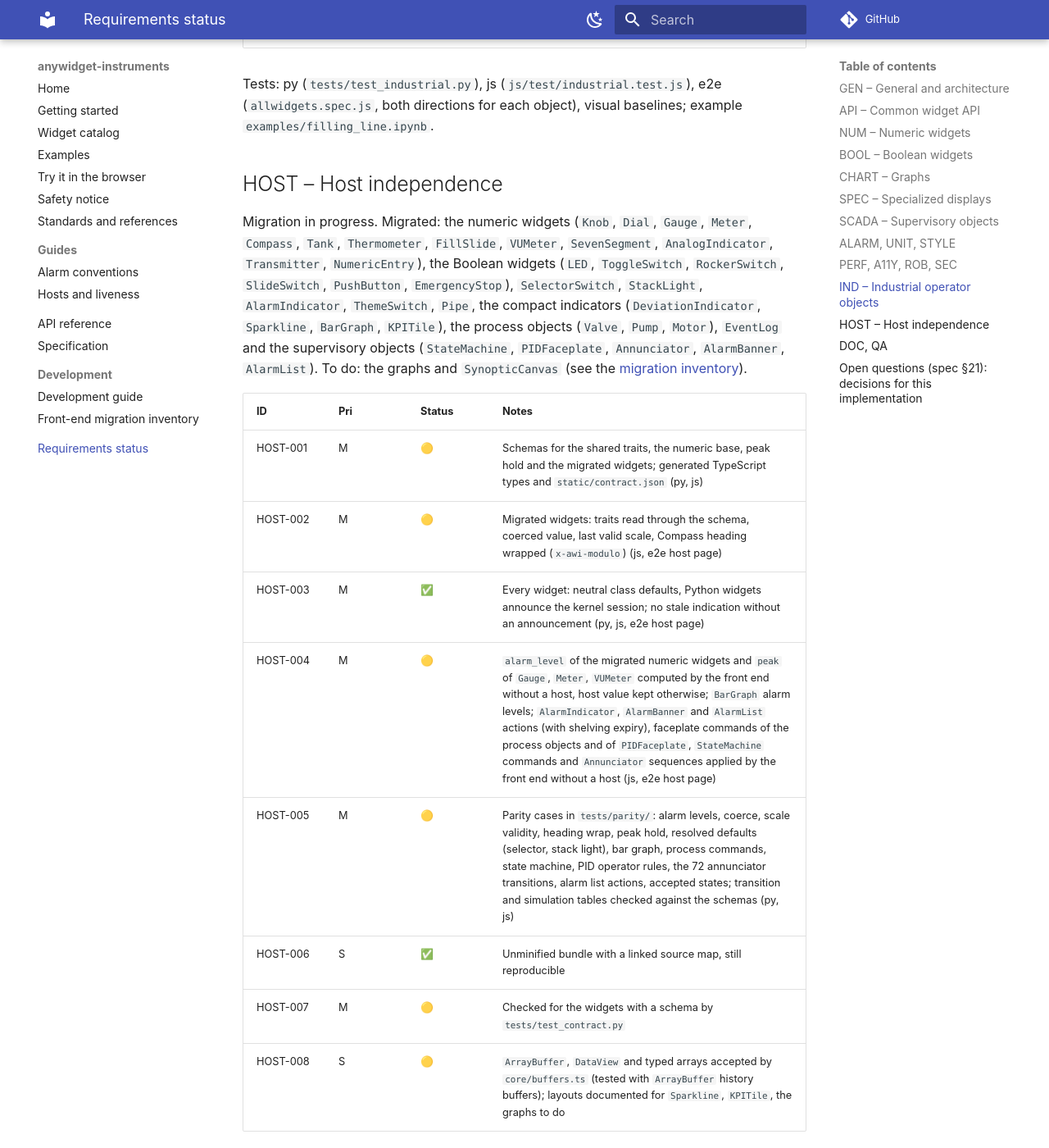
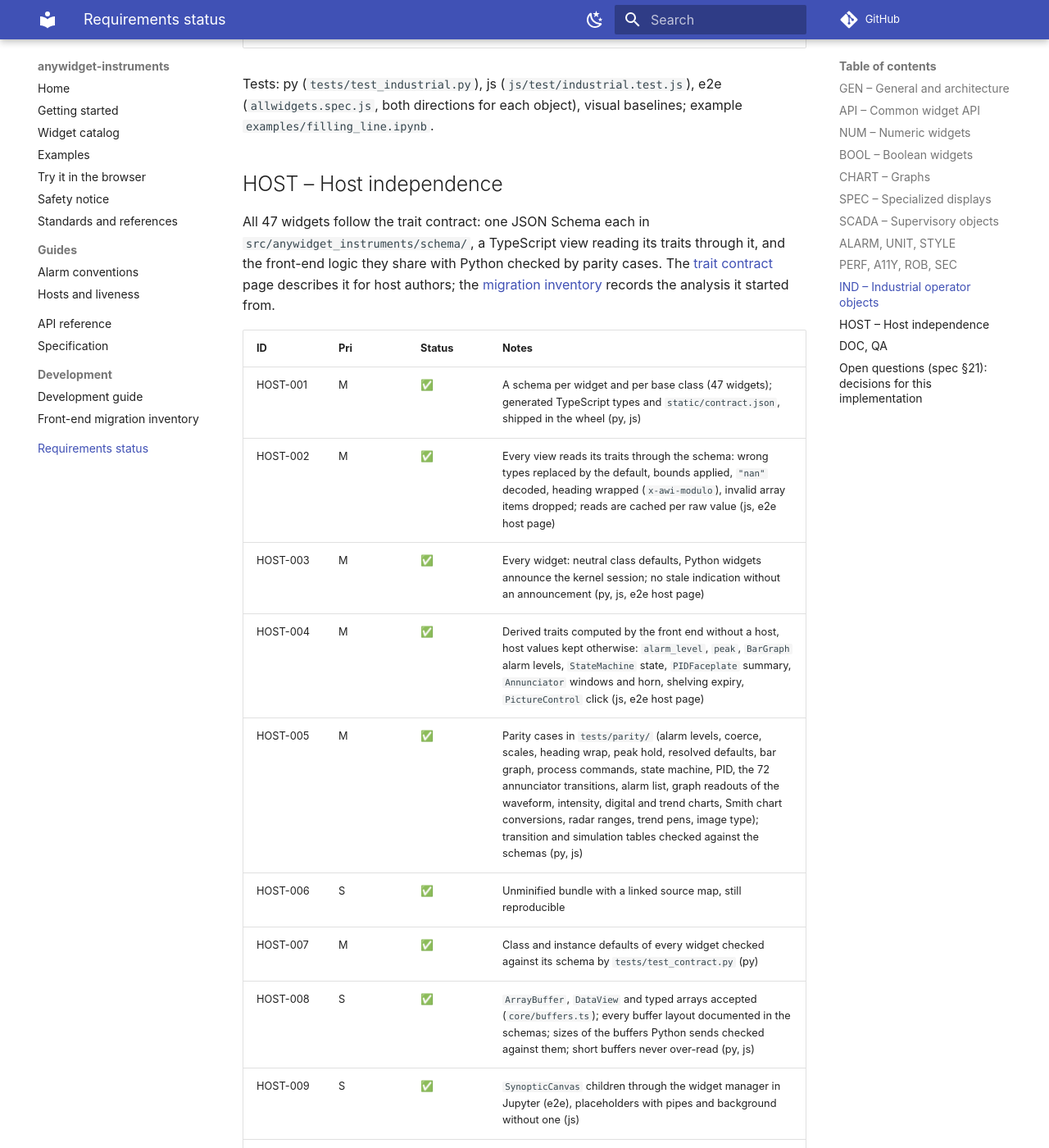
Before and after one commit to AnywidgetInstruments/anywidget-instruments-industrial, an MkDocs documentation site: the page built from docs/requirements-status.md, in a window 1280 px wide and 1400 px high, scrolled down 6793 px. Shown: the whole window at 82% size. Built offline with MkDocs 1.6.1 and Material for MkDocs 9.7.7, drawn with Linux system fonts in a browser that asks for light colours; comment, search, counter and statistics services are not loaded; some of the changed text lies outside the part shown.

Commit message:
Specification 0.9: HOST-009 .. HOST-012, all HOST requirements met
- HOST-009 nested widgets through the host widget manager, with
  placeholders otherwise; HOST-010 binary traits as buffers or base64
  text; HOST-011 CI fails when Python, schemas and front end diverge;
  HOST-012 operator actions always sent, applied by the front end only
  without a host owning the state. Section 19.1 covers operator actions
  and process events.
- Requirement status: HOST-001 .. HOST-012 implemented, with their tests.
- Schema descriptions cite HOST-012 for operator actions and HOST-009
  for the synoptic children.

Assisted-by: AI

```diff
--- a/docs/requirements-status.md
+++ b/docs/requirements-status.md
@@ -127,28 +127,27 @@
 example `examples/filling_line.ipynb`.
 
 ## HOST – Host independence
-Migration in progress. Migrated: the numeric widgets (`Knob`, `Dial`, `Gauge`,
-`Meter`, `Compass`, `Tank`, `Thermometer`, `FillSlide`, `VUMeter`,
-`SevenSegment`, `AnalogIndicator`, `Transmitter`, `NumericEntry`), the Boolean
-widgets (`LED`, `ToggleSwitch`, `RockerSwitch`, `SlideSwitch`, `PushButton`,
-`EmergencyStop`), `SelectorSwitch`, `StackLight`, `AlarmIndicator`,
-`ThemeSwitch`, `Pipe`, the compact indicators (`DeviationIndicator`,
-`Sparkline`, `BarGraph`, `KPITile`), the process objects (`Valve`, `Pump`,
-`Motor`), `EventLog` and the supervisory objects (`StateMachine`,
-`PIDFaceplate`, `Annunciator`, `AlarmBanner`, `AlarmList`). To do: the
-graphs and `SynopticCanvas` (see the
-[migration inventory](dev/frontend-migration-inventory.md)).
+All 47 widgets follow the trait contract: one JSON Schema each in
+`src/anywidget_instruments/schema/`, a TypeScript view reading its traits
+through it, and the front-end logic they share with Python checked by parity
+cases. The [trait contract](trait-contract.md) page describes it for host
+authors; the [migration inventory](dev/frontend-migration-inventory.md)
+records the analysis it started from.
 
 | ID | Pri | Status | Notes |
 |---|---|---|---|
-| HOST-001 | M | 🟡 | Schemas for the shared traits, the numeric base, peak hold and the migrated widgets; generated TypeScript types and `static/contract.json` (py, js) |
-| HOST-002 | M | 🟡 | Migrated widgets: traits read through the schema, coerced value, last valid scale, Compass heading wrapped (`x-awi-modulo`) (js, e2e host page) |
+| HOST-001 | M | ✅ | A schema per widget and per base class (47 widgets); generated TypeScript types and `static/contract.json`, shipped in the wheel (py, js) |
+| HOST-002 | M | ✅ | Every view reads its traits through the schema: wrong types replaced by the default, bounds applied, `"nan"` decoded, heading wrapped (`x-awi-modulo`), invalid array items dropped; reads are cached per raw value (js, e2e host page) |
 | HOST-003 | M | ✅ | Every widget: neutral class defaults, Python widgets announce the kernel session; no stale indication without an announcement (py, js, e2e host page) |
-| HOST-004 | M | 🟡 | `alarm_level` of the migrated numeric widgets and `peak` of `Gauge`, `Meter`, `VUMeter` computed by the front end without a host, host value kept otherwise; `BarGraph` alarm levels; `AlarmIndicator`, `AlarmBanner` and `AlarmList` actions (with shelving expiry), faceplate commands of the process objects and of `PIDFaceplate`, `StateMachine` commands and `Annunciator` sequences applied by the front end without a host (js, e2e host page) |
-| HOST-005 | M | 🟡 | Parity cases in `tests/parity/`: alarm levels, coerce, scale validity, heading wrap, peak hold, resolved defaults (selector, stack light), bar graph, process commands, state machine, PID operator rules, the 72 annunciator transitions, alarm list actions, accepted states; transition and simulation tables checked against the schemas (py, js) |
+| HOST-004 | M | ✅ | Derived traits computed by the front end without a host, host values kept otherwise: `alarm_level`, `peak`, `BarGraph` alarm levels, `StateMachine` state, `PIDFaceplate` summary, `Annunciator` windows and horn, shelving expiry, `PictureControl` click (js, e2e host page) |
+| HOST-005 | M | ✅ | Parity cases in `tests/parity/` (alarm levels, coerce, scales, heading wrap, peak hold, resolved defaults, bar graph, process commands, state machine, PID, the 72 annunciator transitions, alarm list, graph readouts of the waveform, intensity, digital and trend charts, Smith chart conversions, radar ranges, trend pens, image type); transition and simulation tables checked against the schemas (py, js) |
 | HOST-006 | S | ✅ | Unminified bundle with a linked source map, still reproducible |
-| HOST-007 | M | 🟡 | Checked for the widgets with a schema by `tests/test_contract.py` |
-| HOST-008 | S | 🟡 | `ArrayBuffer`, `DataView` and typed arrays accepted by `core/buffers.ts` (tested with `ArrayBuffer` history buffers); layouts documented for `Sparkline`, `KPITile`, the graphs to do |
+| HOST-007 | M | ✅ | Class and instance defaults of every widget checked against its schema by `tests/test_contract.py` (py) |
+| HOST-008 | S | ✅ | `ArrayBuffer`, `DataView` and typed arrays accepted (`core/buffers.ts`); every buffer layout documented in the schemas; sizes of the buffers Python sends checked against them; short buffers never over-read (py, js) |
+| HOST-009 | S | ✅ | `SynopticCanvas` children through the widget manager in Jupyter (e2e), placeholders with pipes and background without one (js) |
+| HOST-010 | S | ✅ | `SynopticCanvas.background` as a buffer (e2e) or base64 text, with the image type detected as in Python (py, js) |
+| HOST-011 | M | ✅ | `tests/test_contract.py` (every exported widget has a schema; trait names, types, bounds, read-only state, defaults, states and sent messages against the schemas) and `npm run typecheck`, both in CI |
+| HOST-012 | M | ✅ | Operator actions sent as messages; applied by the front end only without a host owning the state (js host-less tests, e2e) |
 
 ## DOC, QA
 | ID | Pri | Status | Notes |
```
Also changed, not shown: other parts of docs/requirements-status.md (+1 -1 lines), docs/specification.md (+12 -2 lines), 7 other files.
